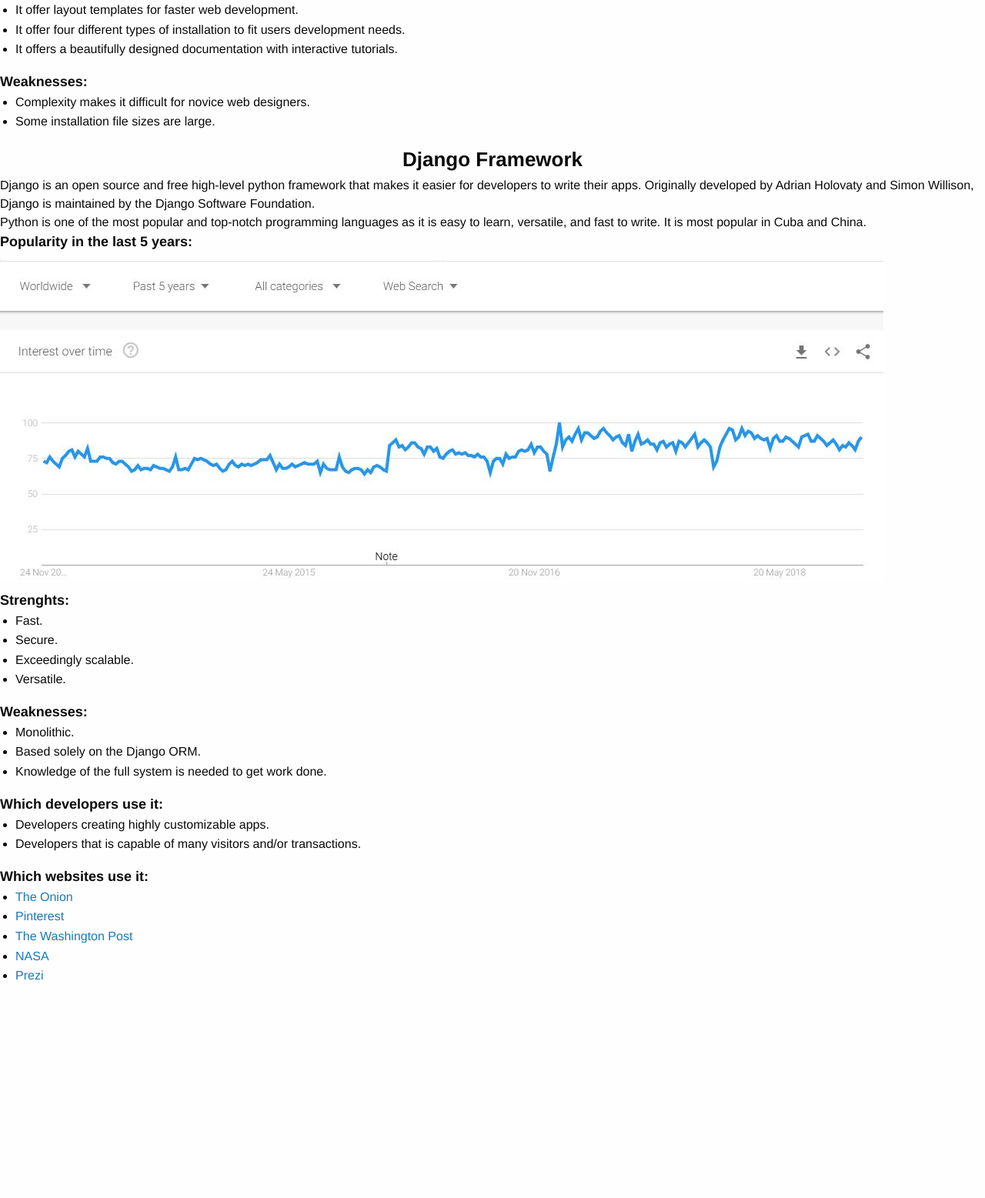
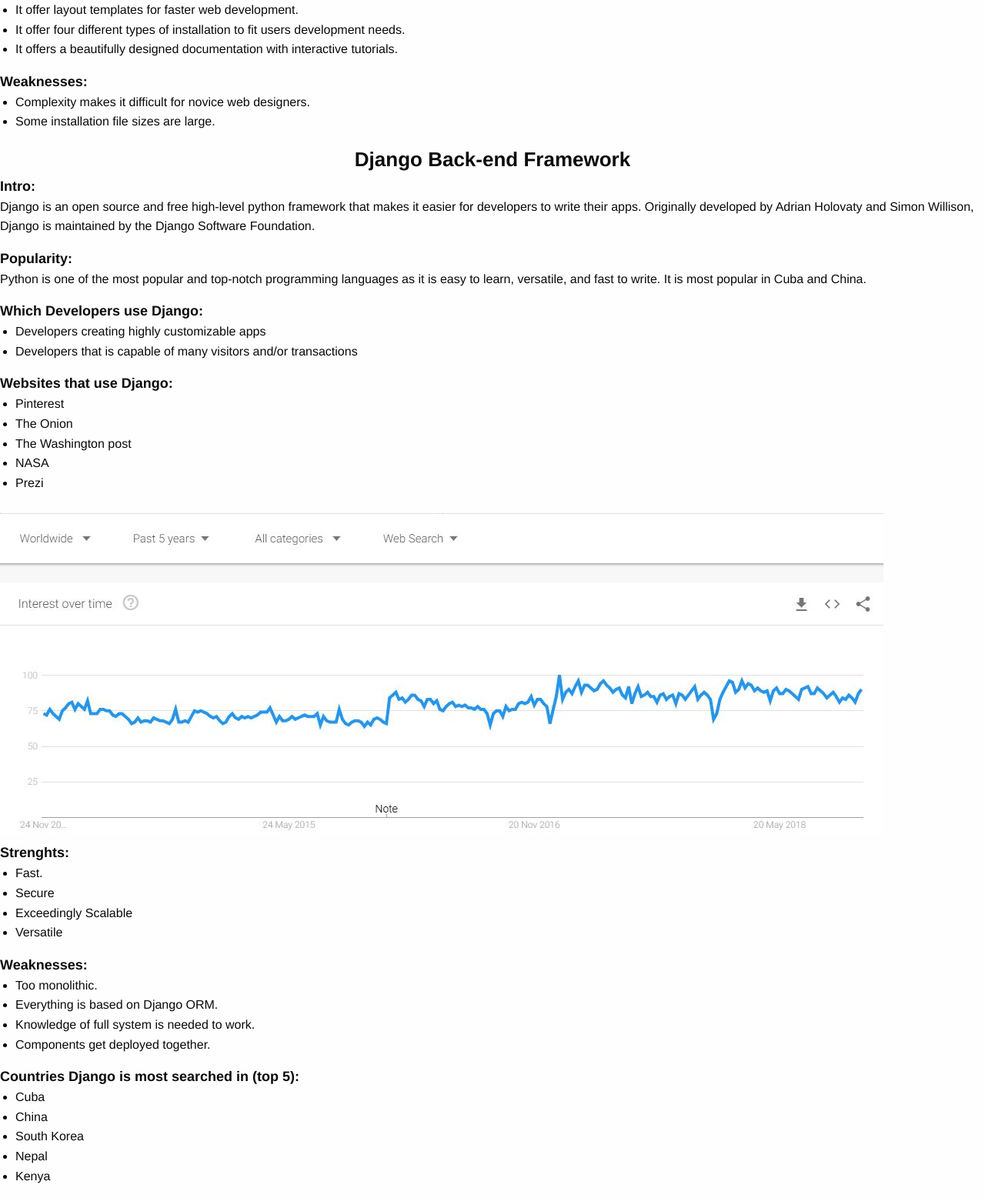
Before and after one commit to amjed55/CPS530-TermProject, a Django app: page / in a window 1280 px wide. Shown: the part 1128-2685 px from the top of the page at 77% size. Before the commit the page ends 2402 px from the top, so only its background shows below. Run offline with Django 3.2, Linux system fonts and the light colour scheme.

Commit message:
Revised summar page

```diff
--- a/term_project/project/templates/project/summary.html
+++ b/term_project/project/templates/project/summary.html
@@ -29,40 +29,50 @@
 <!-- Django Summary Code -->
 
 <div>
-	<p class="title"> Django Framework </p>
-	<div>
-		Django is an open source and free high-level python framework that makes it easier for developers to write their apps. Originally developed by Adrian Holovaty and Simon Willison, Django is maintained by the Django Software Foundation.
-	</div>
-	<div>
-	Python is one of the most popular and top-notch programming languages as it is easy to learn, versatile, and fast to write. It is most popular in Cuba and China.
-	</div>
-	<span class="sub-title">Popularity in the last 5 years:</span><br>
-	<img class="img-style" src="static/project/img/django_usage.jpeg" alt="Django usage graph"><br>
+	<p class="title">Django Back-end Framework</p>
+	<span class="sub-title">Intro:</span>
+	<p>Django is an open source and free high-level python framework that makes it easier for
+		developers to write their apps. Originally developed by Adrian Holovaty and Simon Willison, Django is maintained by the Django Software Foundation.
+	</p>
+	<span class="sub-title">Popularity:</span>
+	<p>Python is one of the most popular and top-notch programming languages as it is easy to learn, versatile, and fast to write. 		It is most popular in Cuba and China.
+	</p>
+
+	<span class="sub-title">Which Developers use Django:</span>
+	<ul>
+		<li>Developers creating highly customizable apps</li>
+		<li>Developers that is capable of many visitors and/or transactions</li>
+	</ul>
+	<span class="sub-title">Websites that use Django:</span>
+	<ul>
+		<li>Pinterest</li>
+		<li>The Onion</li>
+		<li>The Washington post</li>
+		<li>NASA</li>
+		<li>Prezi</li>
+	</ul>
+	<img class="img-style" src="static/project/img/django_usage.jpeg" alt="Google trend photo"><br>
 	<span class="sub-title">Strenghts:</span>
 	<ul>
 		<li>Fast.</li>
-		<li>Secure.</li>
-		<li>Exceedingly scalable.</li>
-		<li>Versatile.</li>
+		<li>Secure</li>
+		<li>Exceedingly Scalable</li>
+		<li>Versatile</li>
 	</ul>
 	<span class="sub-title">Weaknesses:</span>
 	<ul>
-		<li>Monolithic.</li>
-		<li>Based solely on the Django ORM.</li>
-		<li>Knowledge of the full system is needed to get work done.</li>
+		<li>Too monolithic.</li>
+		<li> Everything is based on Django ORM.</li>
+		<li>Knowledge of full system is needed to work.</li>
+		<li>Components get deployed together.</li>
 	</ul>
-	<span class="sub-title">Which developers use it:</span>
+	<span class="sub-title">Countries Django is most searched in (top 5):</span>
 	<ul>
-		<li>Developers creating highly customizable apps.</li>
-		<li>Developers that is capable of many visitors and/or transactions.</li>
-	</ul>
-	<span class="sub-title">Which websites use it:</span>
-	<ul>
-		<li><a href="https://www.theonion.com/">The Onion</a></li>
-		<li><a href="https://www.pinterest.ca/">Pinterest</a></li>
-		<li><a href="https://www.washingtonpost.com/?noredirect=on">The Washington Post</a></li>
-		<li><a href="https://www.nasa.gov/">NASA</a></li>
-		<li><a href="https://prezi.com/">Prezi</a></li>
+		<li>Cuba</li>
+		<li>China</li>
+		<li>South Korea</li>
+		<li>Nepal</li>
+		<li>Kenya</li>
 	</ul>
 </div>
 
```
